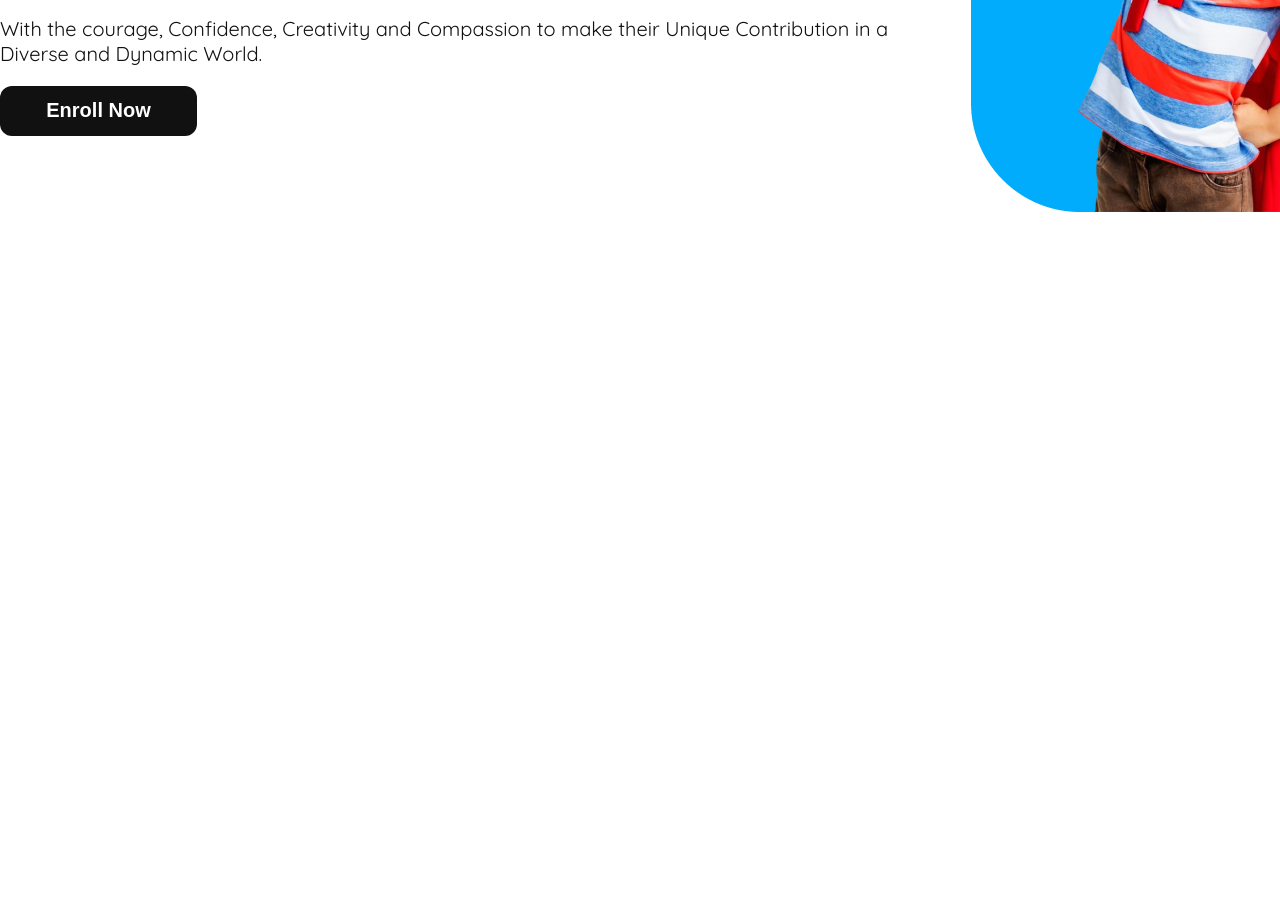
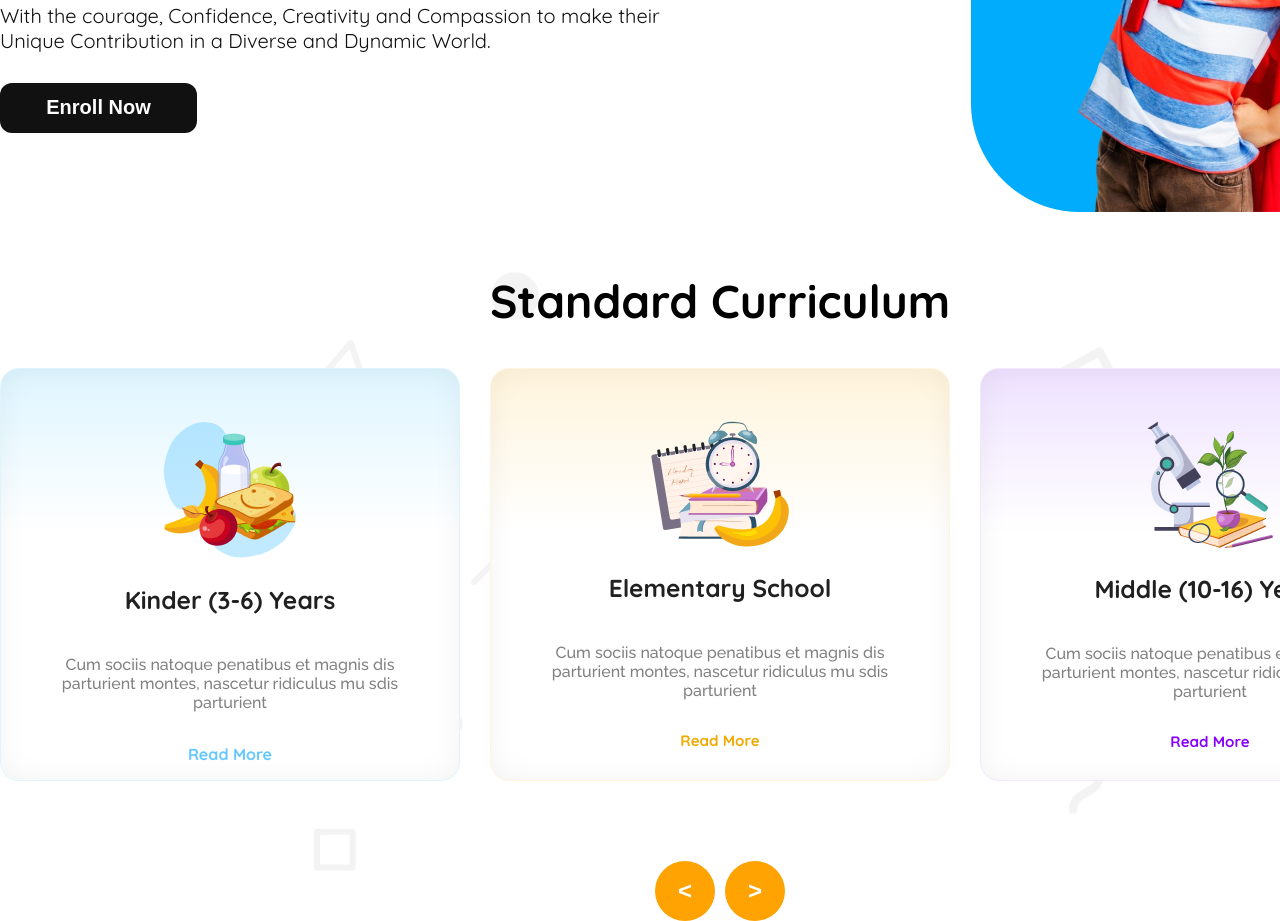
Before and after one commit to M-H-Nayem/Assignment-2nd, a plain HTML site: page index.html in a window 1280 px wide. Shown: the part 467-1388 px from the top of the page. Before the commit the page ends 800 px from the top, so only its background shows below. Drawn offline with Linux system fonts and the light colour scheme.

Commit message:
added more things

```diff
--- a/css/style.css
+++ b/css/style.css
@@ -1,69 +1,64 @@
-@import url('https://fonts.googleapis.com/css2?family=Quicksand:wght@300..700&display=swap');
+@import url("https://fonts.googleapis.com/css2?family=Quicksand:wght@300..700&display=swap");
 
-.full-body{
+@import url("https://fonts.googleapis.com/css2?family=Raleway:ital,wght@0,100..900;1,100..900&display=swap");
+
+.full-body {
   font-family: "Quicksand", serif;
   font-optical-sizing: auto;
   font-weight: <weight>;
   font-style: normal;
 }
 
-
-.full-body{
+.full-body {
   width: 1440px;
   margin: 0 auto;
 }
 
-
 /* navigation style */
-.navigation-bar{
-
+.navigation-bar {
 }
 
-.nav{
+.nav {
   display: flex;
   justify-content: space-between;
   align-items: center;
-
 }
 .left-part {
   display: flex;
   gap: 11px;
-
 }
-.left-img{
+.left-img {
   width: 62px;
   height: 62px;
   margin: 20px 0 0 0;
 }
-.left-h1{
+.left-h1 {
   color: rgb(17, 17, 17);
 
   font-size: 32px;
   font-weight: 700;
-
 }
 .middle-part {
   display: flex;
 
   gap: 32px;
-
 }
-.mid-h1{
+.mid-h1 {
   color: rgb(254, 163, 1);
   font-size: 20px;
   font-weight: 500;
 }
-.mid-h2{
+.mid-h2 {
   color: rgb(1, 172, 253);
   font-size: 20px;
   font-weight: 500;
 }
-.mid-h3{
+.mid-h3 {
   color: rgb(5, 212, 223);
   font-size: 20px;
   font-weight: 500;
 }
-.mid-h4{
+.mid-h4 {
   color: rgb(93, 88, 239);
   font-size: 20px;
   font-weight: 500;
@@ -71,9 +66,8 @@ font-weight: 500;
 
 .right-part {
   /* display: flex; */
-
 }
-.rt-b{
+.rt-b {
   width: 197px;
   height: 50px;
   border: none;
@@ -83,7 +77,7 @@ color: rgb(255, 255, 255);
   font-size: 20px;
   font-weight: 600;
 }
-.rt-img{
+.rt-img {
   width: 30px;
   height: 30px;
   display: none;
@@ -91,37 +85,37 @@ font-weight: 600;
 
 /* first section style */
 
-.first-sec{
+.first-sec {
   display: flex;
   justify-content: space-between;
   gap: 50px;
 }
-.first-div{
+.first-div {
+    width: 50%;
   display: flex;
   flex-direction: column;
   justify-content: center;
-
 }
-.fst-h1{
+.fst-h1 {
   font-size: 56px;
   font-weight: 700;
-
+  margin-bottom: 30px;
 }
-.sp-1{
+.sp-1 {
   color: rgb(254, 163, 1);
 }
-.sp-2{
+.sp-2 {
   color: rgb(1, 172, 253);
 }
-.fst-p{
-
+.fst-p {
   color: rgb(17, 17, 17);
 
   font-size: 20px;
   font-weight: 400;
   margin-top: 0;
+  margin-bottom: 30px;
 }
-.fst-b{
+.fst-b {
   width: 197px;
   height: 50px;
   border: none;
@@ -132,40 +126,164 @@ font-size: 20px;
   font-weight: 700;
 }
 
+/* second section style */
 
+.second-sec {
+    background-image: url("../assets/bg.png");
+    background-size: cover;
+    height: 100%;
 
+}
+.sc-h1 {
+  text-align: center;
+  color: rgb(0, 0, 0);
 
+  font-size: 46px;
+  font-weight: 700;
+  margin-top: 60px;
 
+}
+.sc-div {
+  display: flex;
+  gap: 30px;
+}
+.sc-div2 {
+    /* height: 476px; */
+    display: flex;
+    flex-direction: column;
+    align-items: center;
+    border: 1px solid red;
+    border-radius: 19px;
+  }
 
-@media screen and (max-width:576px) {
-    .full-body{
+.sc-div-x {
+    box-sizing: border-box;
+border: 0.94px solid rgb(222, 245, 255);
+border-radius: 18.86px;
+
+box-shadow: inset 0px 0px 28.3px 0.94px rgba(0, 0, 0, 0.05);
+background: linear-gradient(180.00deg, rgb(222, 245, 255),rgba(255, 255, 255, 0) 40%),rgb(255, 255, 255);
+}
+.sc-div-y{
+    box-sizing: border-box;
+border: 0.94px solid rgb(255, 244, 220);
+border-radius: 18.86px;
+
+box-shadow: inset 0px 0px 28.3px 0.94px rgba(0, 0, 0, 0.05);
+background: linear-gradient(180.00deg, rgb(255, 244, 220),rgba(255, 255, 255, 0) 40%),rgb(255, 255, 255);
+}
+.sc-div-z{
+    box-sizing: border-box;
+    border: 0.94px solid rgb(242, 232, 255);
+    border-radius: 18.86px;
+
+    box-shadow: inset 0px 0px 28.3px 0.94px rgba(0, 0, 0, 0.05);
+    background: linear-gradient(180.00deg, rgb(238, 225, 255),rgba(255, 255, 255, 0) 40%),rgb(255, 255, 255);
+}
+.sc-img {
+  margin-top: 52px;
+}
+.sc-h2 {
+  color: rgb(32, 32, 32);
+
+  font-size: 24.5px;
+  font-weight: 700;
+}
+.sc-p1 {
+  font-family: "Raleway", serif;
+  font-optical-sizing: auto;
+  font-weight: <weight>;
+  font-style: normal;
+  color: rgb(128, 128, 128);
+  font-size: 16px;
+  font-weight: 500;
+}
+.sc-p1 {
+  margin-left: 40px;
+  margin-right: 40px;
+  text-align: center;
+}
+.sc-x {
+  color: rgb(100, 200, 255);
+  font-size: 16px;
+  font-weight: 700;
+  text-align: center;
+}
+.sc-y {
+  color: rgb(240, 170, 0);
+  font-size: 15.09px;
+  font-weight: 700;
+  text-align: center;
+}
+.sc-z {
+  color: rgb(135, 0, 255);
+  font-size: 15.09px;
+  font-weight: 700;
+  text-align: center;
+}
+.arrow{
+    display: flex;
+    justify-content: center;
+    gap: 10px;
+
+    margin-top: 80px;
+}
+.arrow-button{
+    width: 60px;
+height: 60px;
+border: none;
+border-radius: 30px;
+background: rgb(254, 163, 1);
+color: rgb(255, 255, 255);
+
+font-size: 24px;
+font-weight: 900;
+
+text-align: center;
+
+}
+
+@media screen and (max-width: 576px) {
+  .full-body {
     width: 90%;
   }
-    .nav{
+  .nav {
     border-bottom: 1px solid orange;
   }
 
-    .middle-part{
+  .middle-part {
     display: none;
   }
-    .rt-img{
+  .rt-img {
     display: flex;
   }
-    .rt-b{
+  .rt-b {
     display: none;
   }
-    .first-sec{
+  /* first edit */
+  .first-sec {
     flex-direction: column-reverse;
     gap: 20px;
   }
-    .fst-h1,.fst-p{
+  .fst-h1,
+  .fst-p {
     margin: 0;
     margin-bottom: 30px;
-        text-align:center;
+    text-align: center;
   }
 
-    .first-div{
+  .first-div {
+    width: 100%;
     flex-direction: column;
     align-items: center;
   }
+
+
+  /* second edit */
+  .sc-div {
+flex-direction: column;
   }
+  .arrow{
+    display: none;
+  }
+}
--- a/index.html
+++ b/index.html
@@ -1,21 +1,19 @@
 <!DOCTYPE html>
 <html lang="en">
   <head>
-    <meta charset="UTF-8">
-    <meta name="viewport" content="width=device-width, initial-scale=1.0">
+    <meta charset="UTF-8" />
+    <meta name="viewport" content="width=device-width, initial-scale=1.0" />
     <title>Document</title>
-    <link rel="stylesheet" href="css/style.css">
+    <link rel="stylesheet" href="css/style.css" />
   </head>
   <body class="full-body">
     <header>
       <section class="navigation-bar">
         <nav class="nav">
           <div class="left-part">
-                    <img class="left-img" src="assets/logo.png" alt="">
-                    <h1 class="left-h1">
-                        SCHOOL
-                    </h1>
-                </div >
+            <img class="left-img" src="assets/logo.png" alt="" />
+            <h1 class="left-h1">SCHOOL</h1>
+          </div>
           <div class="middle-part">
             <h3 class="mid-h1">Home</h3>
             <h3 class="mid-h2">About</h3>
@@ -24,29 +22,67 @@
           </div>
           <div class="right-part">
             <button class="rt-b">Contact</button>
-                    <img class="rt-img" src="back.png" alt="">
+            <img class="rt-img" src="back.png" alt="" />
           </div>
         </nav>
       </section>
-
     </header>
     <main>
       <section class="first-sec">
         <div class="first-div">
-                <h1 class="fst-h1"><span class="sp-1"> Empowering</span><br>
-                    students from small <br> age <span class="sp-2">towards vision</span> </h1>
+          <h1 class="fst-h1">
+            <span class="sp-1"> Empowering</span><br />
+            students from small <br />
+            age <span class="sp-2">towards vision</span>
+          </h1>
 
-                <p class="fst-p">With the courage, Confidence, Creativity and Compassion to make their Unique Contribution in a Diverse and Dynamic World.</p>
+          <p class="fst-p">
+            With the courage, Confidence, Creativity and Compassion to make
+            their Unique Contribution in a Diverse and Dynamic World.
+          </p>
           <button class="fst-b">Enroll Now</button>
         </div>
-            <img class="fst-img" src="assets/hero-kids.png" alt="">
+        <img class="fst-img" src="assets/hero-kids.png" alt="" />
+      </section>
+      <section class="second-sec">
+        <h1 class="sc-h1">Standard Curriculum</h1>
 
+        <div class="sc-div">
+          <div class="sc-div2 sc-div-x">
+            <img class="sc-img" src="assets/kinder.png" alt="" />
+            <h3 class="sc-h2">Kinder (3-6) Years</h3>
+            <p class="sc-p1">
+              Cum sociis natoque penatibus et magnis dis parturient montes,
+              nascetur ridiculus mu sdis parturient
+            </p>
+            <p class="sc-x">Read More</p>
+          </div>
+          <div class="sc-div2 sc-div-y">
+            <img class="sc-img" src="assets/elementary.png" alt="" />
+            <h3 class="sc-h2">Elementary School</h3>
+            <p class="sc-p1">
+              Cum sociis natoque penatibus et magnis dis parturient montes,
+              nascetur ridiculus mu sdis parturient
+            </p>
+            <p class="sc-y">Read More</p>
+          </div>
+          <div class="sc-div2 sc-div-z">
+            <img class="sc-img" src="assets/middle.png" alt="" />
+            <h3 class="sc-h2">Middle (10-16) Years</h3>
+            <p class="sc-p1">
+              Cum sociis natoque penatibus et magnis dis parturient montes,
+              nascetur ridiculus mu sdis parturient
+            </p>
+            <p class="sc-z">Read More</p>
+          </div>
+        </div>
+        <div class="arrow">
+            <button class="arrow-button"> < </button>
+            <button class="arrow-button"> > </button>
+
+        </div>
       </section>
-        <section></section>
-
     </main>
-    <footer>
-
-    </footer>
+    <footer></footer>
   </body>
 </html>
```
Also changed, not shown: downloadcccc.png (deleted). Lines whose indentation alone changed are shown as unchanged.
